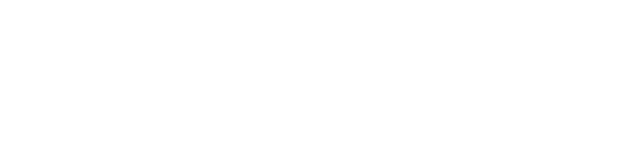
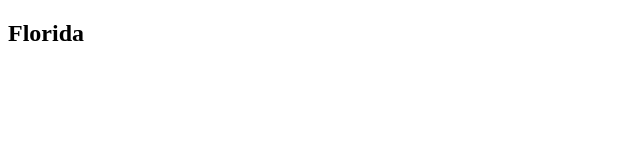
Before and after one commit to Mohaned-Adel/my-travel-plans, a plain HTML site: page index.html in a window 1280 px wide. Shown: the whole page, without its empty margins (0-640 px from the left). Drawn offline with Linux system fonts and the light colour scheme.

Commit message:
creat florida div

```diff
--- a/index.html
+++ b/index.html
@@ -8,5 +8,12 @@
 </head>
 <body>
 
+    <div class="container">
+        <div class="destination-container">
+            <div class="destination" id="florida">
+                <h2>Florida</h2>
+            </div>
+        </div>
+    </div>
 </body>
 </html>
```
